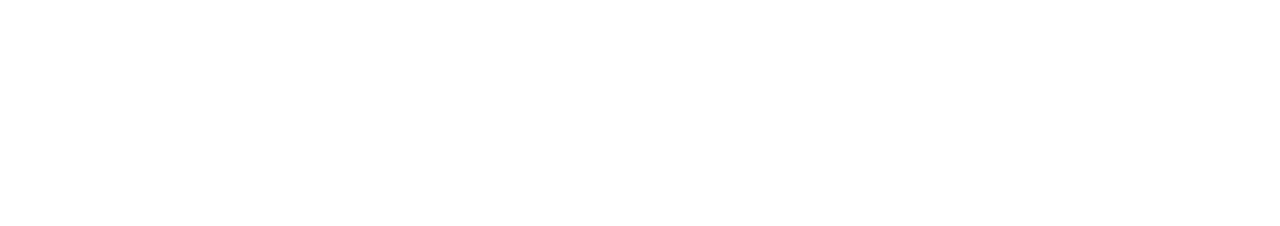
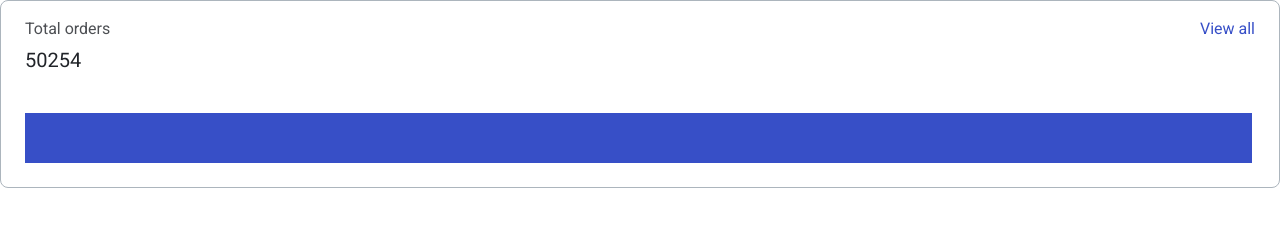
Before and after one commit to js-tasks-ru/htmlcss-20250313_tatyana32, a website: page 04-lection2/01-histogram/index.html in a window 1280 px wide. Drawn offline with Linux system fonts and the light colour scheme.

Commit message:
Сделала гистограмму

```diff
--- a/04-lection2/01-histogram/histogram.css
+++ b/04-lection2/01-histogram/histogram.css
@@ -0,0 +1,73 @@
+.histogram {
+    background-color: var(--white);
+    border: 1px solid var(--grey-3);
+    border-radius: 8px;
+    padding: 16px 24px 24px;
+    display: flex;
+    flex-direction: column;
+    gap: 40px;
+}
+
+.histogram__header {
+    display: flex;
+    flex-direction: row;
+    justify-content: space-between;
+    font-family: 'Inter';
+    font-weight: 400;
+}
+
+.histogram__score {
+    display: flex;
+    flex-direction: column;
+    gap: 6px;
+}
+
+.histogram__title {
+    font-size: 16px;
+    line-height: 24px;
+    color: var(--black);
+    opacity: 0.8;
+    margin: 0;
+}
+
+.histogram__count {
+    font-size: 20px;
+    line-height: 26px;
+    color: var(--black);
+    margin: 0;
+}
+
+.histogram__link {
+    font-size: 16px;
+    line-height: 24px;
+    text-align: right;
+    color: var(--blue);
+    margin: 0;
+}
+
+.histogram__columns {
+    display: flex;
+    align-items: flex-end;
+    gap: 1px;
+    height: 50px;
+}
+
+.histogram__column {
+    background-color: var(--blue);
+    height: 50px;
+    width: 9px;
+    flex-grow: 1;
+    min-width: 1px;
+}
+
+.histogram__column_large {
+    height: 75%;
+}
+
+.histogram__column_medium {
+    height: 50%;
+}
+
+.histogram__column_small {
+    height: 25%;
+}
--- a/04-lection2/01-histogram/index.html
+++ b/04-lection2/01-histogram/index.html
@@ -6,6 +6,20 @@
         <link rel="stylesheet" href="./histogram.css">
     </head>
     <body>
-
-    </body>
+        <div class="histogram">
+            <header class="histogram__header">
+                <div class="histogram__score">
+                    <p class="histogram__title">Total orders</p>
+                    <p class="histogram__count">50254</p>
+                </div>
+                <p class="histogram__link">View all</p>
+            </header>
+            <section class="histogram__columns">
+                <div class="histogram__column"></div>
+                <div class="histogram__column_small"></div>
+                <div class="histogram__column_large"></div>
+                <div class="histogram__column_medium"></div>
+            </section>
+        </div>
+      </body>
 </html>
```
